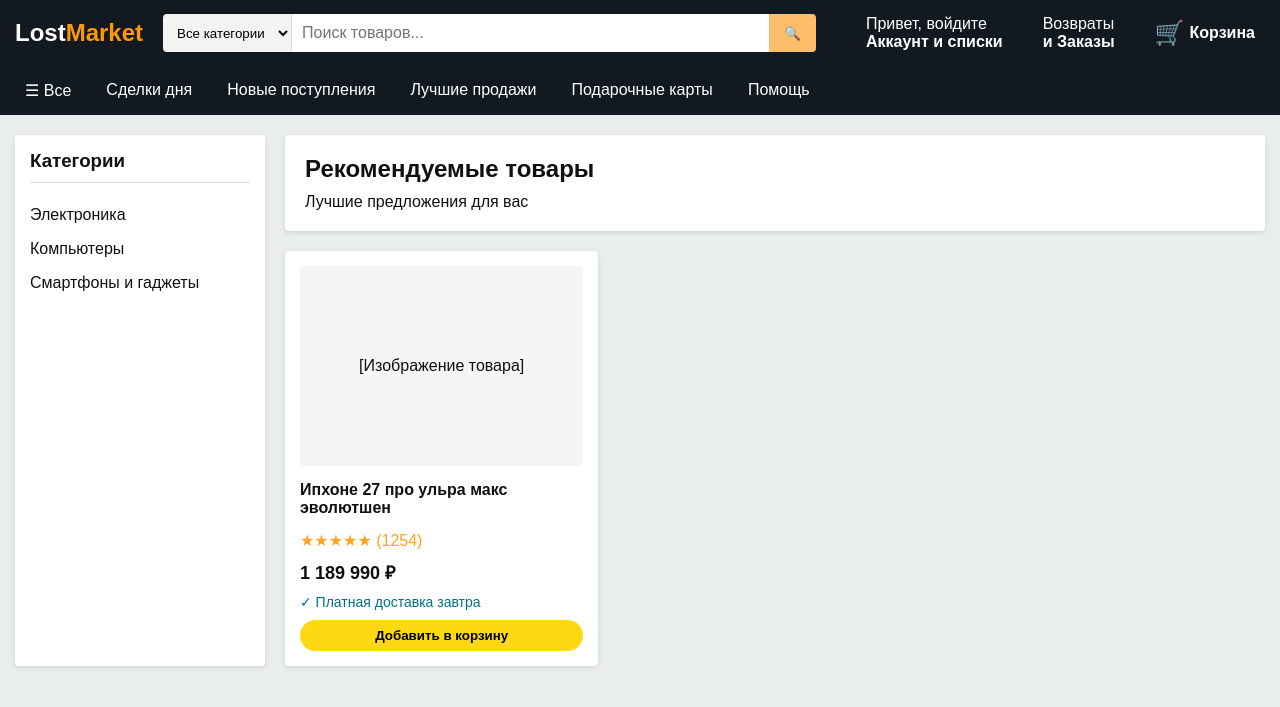
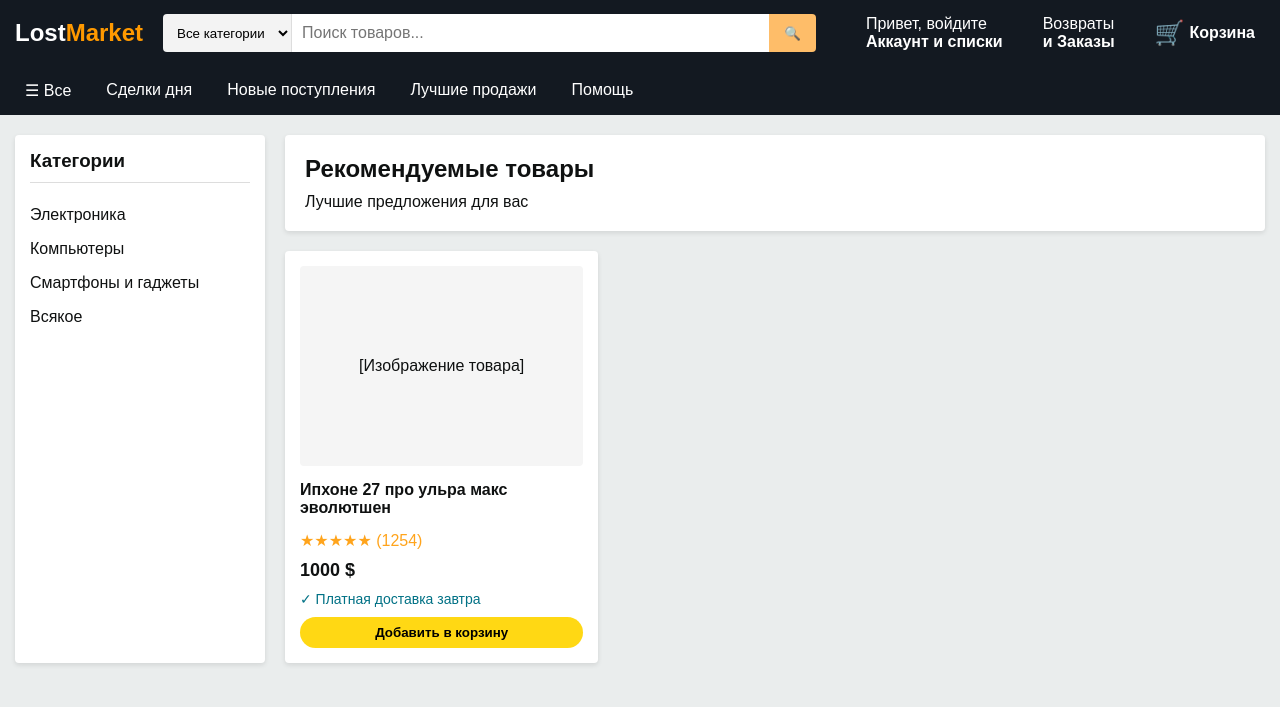
Before and after one commit to RuKhan7/Flea-market2.0000, a Django app: page / in a window 1280 px wide. Shown: the top 707 px of the page. Run offline with Django 5.2, Linux system fonts and the light colour scheme.

Commit message:
Доделываю

```diff
--- a/Flea_market_app/templates/main.html
+++ b/Flea_market_app/templates/main.html
@@ -358,7 +358,6 @@
                     <li>Сделки дня</li>
                     <li>Новые поступления</li>
                     <li>Лучшие продажи</li>
-                    <li>Подарочные карты</li>
                     <li>Помощь</li>
                 </ul>
             </div>
@@ -375,6 +374,7 @@
                     <li>Электроника</li>
                     <li>Компьютеры</li>
                     <li>Смартфоны и гаджеты</li>
+                    <li>Всякое</li>
                 </ul>
             </aside>
 
@@ -393,7 +393,7 @@
                         </div>
                         <div class="product-title">Ипхоне 27 про ульра макс эволютшен</div>
                         <div class="product-rating">★★★★★ (1254)</div>
-                        <div class="product-price">1 189 990 ₽</div>
+                        <div class="product-price">1000 $</div>
                         <div class="prime-badge">✓ Платная доставка завтра</div>
                         <button class="add-to-cart">Добавить в корзину</button>
                     </div>
```
Also changed, not shown: Flea_market_app/views.py (line endings or trailing spaces), db.sqlite3.
